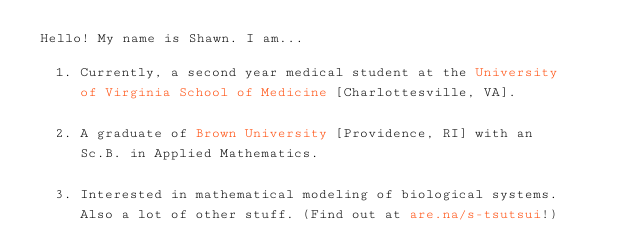
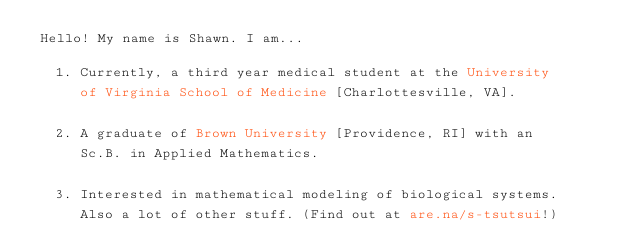
Before and after one commit to stsutsui/stsutsui.github.io, a plain HTML site: page about/index.html in a window 1280 px wide. Shown: the part 314-547 px from the top of the page, 340-980 px from the left. Drawn offline with Linux system fonts and the light colour scheme.

Commit message:
third year

```diff
--- a/about/index.html
+++ b/about/index.html
@@ -41,7 +41,7 @@
       <p>Hello! My name is Shawn. I am...</p>
 
       <ol>
-        <li>Currently, a second year medical student at the <a href="https://med.virginia.edu">University of Virginia School of Medicine</a> [Charlottesville, VA].</li><br />
+        <li>Currently, a third year medical student at the <a href="https://med.virginia.edu">University of Virginia School of Medicine</a> [Charlottesville, VA].</li><br />
 
         <li>A graduate of <a href="https://www.brown.edu">Brown University</a> [Providence, RI] with an Sc.B. in Applied Mathematics.</li><br />
 
```
